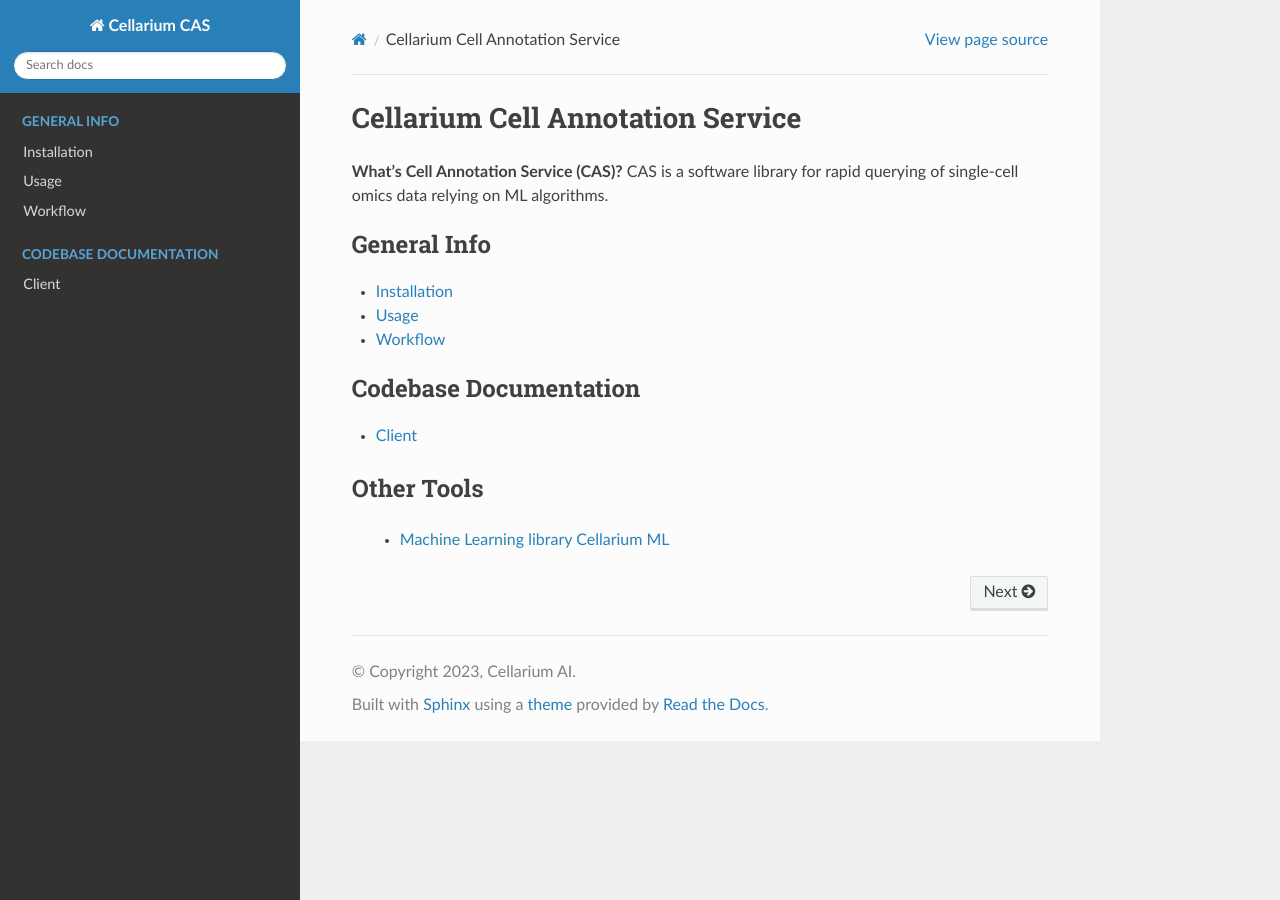
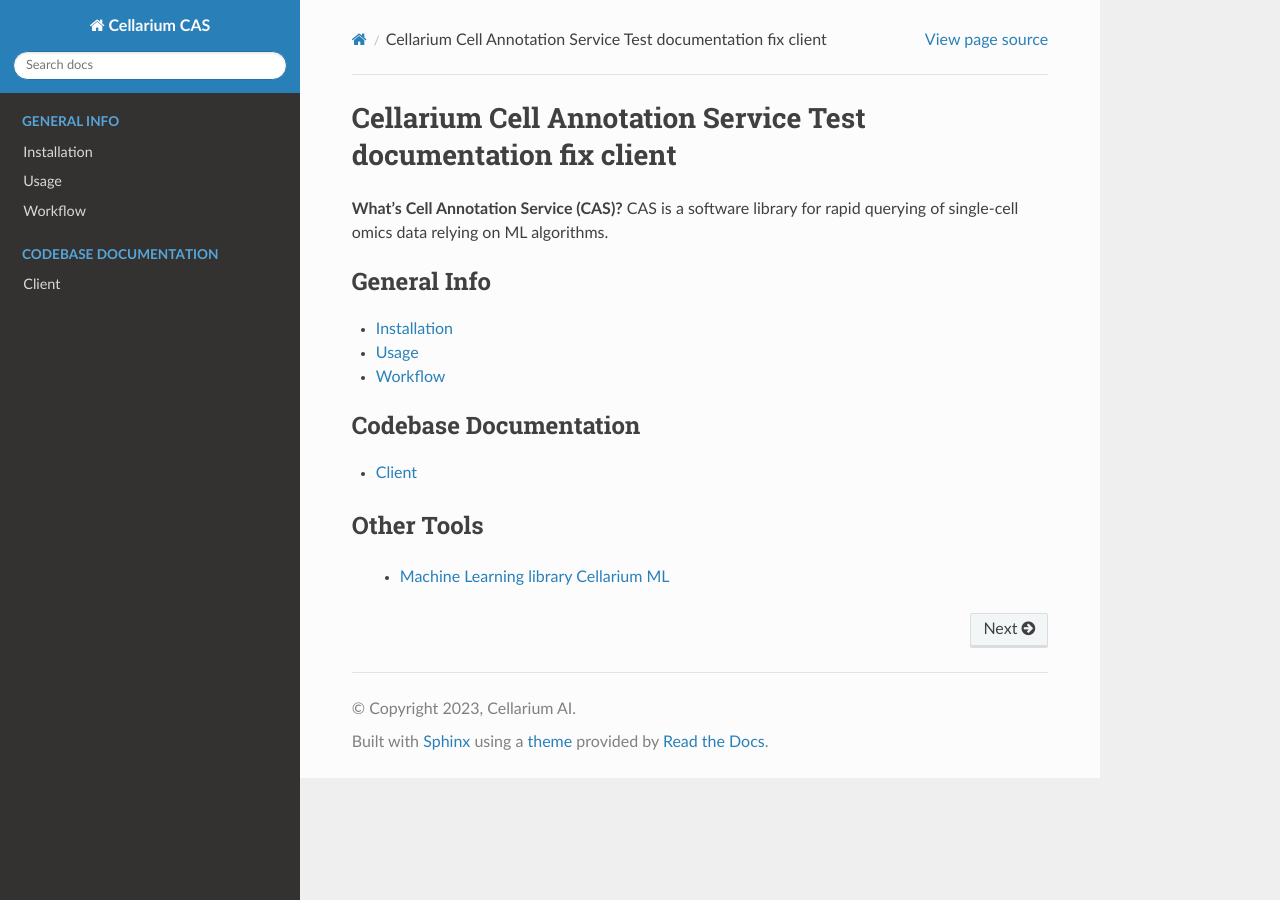
Before and after one commit to cellarium-ai/cellarium-cas, a Sphinx documentation site: the page built from docs/source/index.rst, in a window 1280 px wide. Built offline with Sphinx 7.4.7 and the Read the Docs theme 2.0.0, drawn with Linux system fonts in a browser that asks for light colours.

```diff
--- a/docs/source/index.rst
+++ b/docs/source/index.rst
@@ -1,8 +1,8 @@
 :tocdepth: 3
 
 
-Cellarium Cell Annotation Service
-#################################
+Cellarium Cell Annotation Service Test documentation fix client
+##############################################################
 
 **What's Cell Annotation Service (CAS)?** CAS is a software library for rapid querying of single-cell omics data relying on ML algorithms.
 
```
